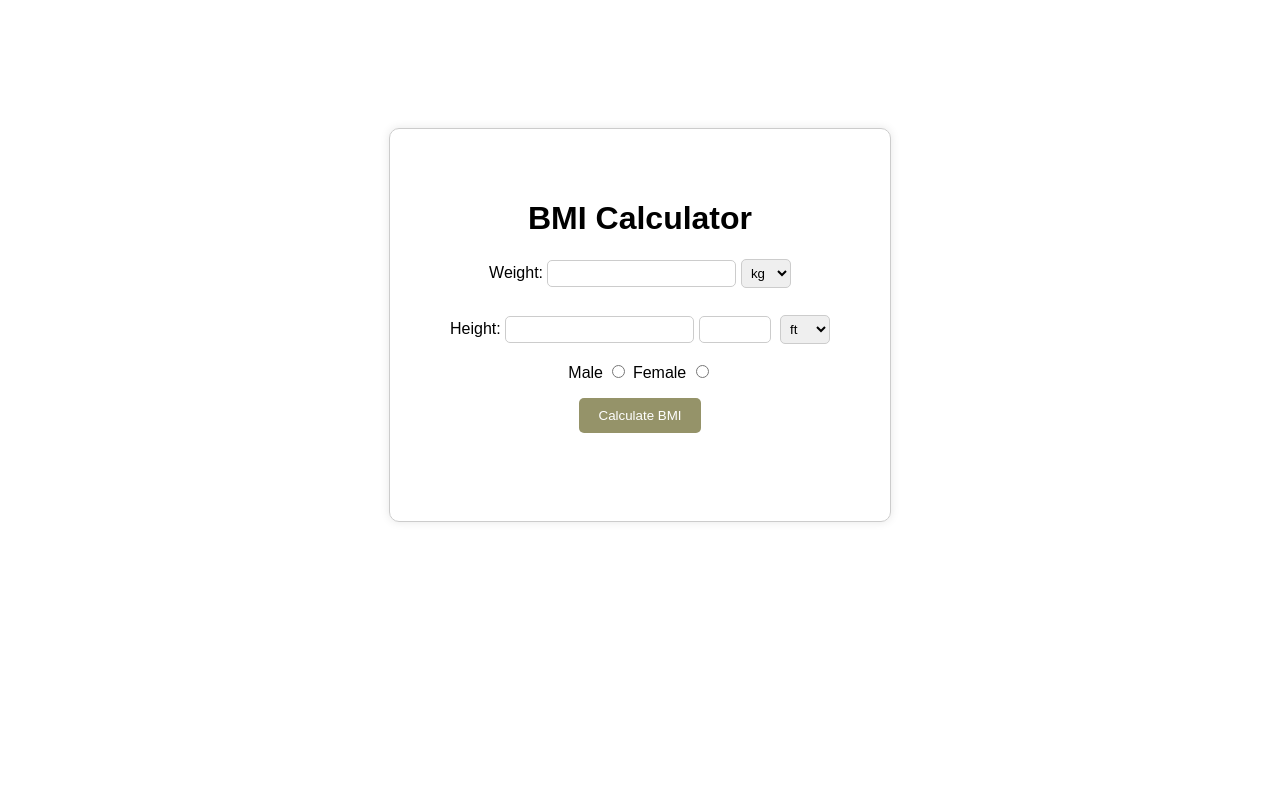
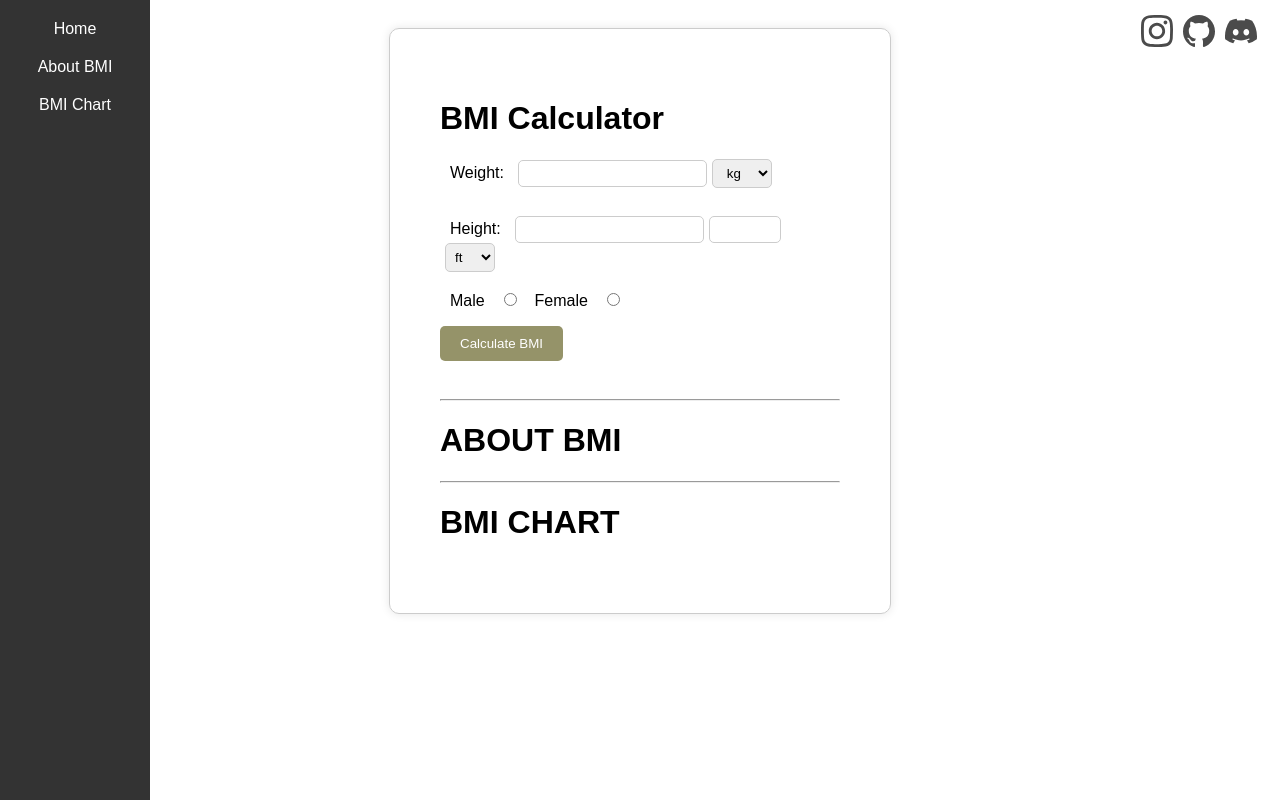
Before and after one commit to Ouiiizi/BMI-Calculator, a plain HTML site: page index.html in a window 1280 px wide. Drawn offline with Linux system fonts and the light colour scheme; a web font is replaced by a local one.

Commit message:
navbar-push

```diff
--- a/index.html
+++ b/index.html
@@ -1,5 +1,4 @@
 <!DOCTYPE html>
-<html lang="en">
 <head>
     <meta charset="UTF-8">
     <meta name="viewport" content="width=device-width, initial-scale=1.0">
@@ -7,11 +6,28 @@
     <link rel="stylesheet" href="main.css">
     <style>
         @import url('https://fonts.googleapis.com/css2?family=MuseoModerno:ital,wght@1,500&display=swap');
+
+
     </style>
 </head>
-<body><center>
+<div class="navbar">
+    <a href="#">Home</a>
+    <a href="about_bmi.html">About BMI</a>
+    <a href="bmi_chart.html">BMI Chart</a>
+</div>
+
+<div class="content">
+    <div class="img_links">
+        <a href="https://discord.com/users/4263138430612930560"><img src="./svg-logos/discord-svgrepo-com.svg"></a>
+        <a href="https://github.com/Ouiiizi"><img src="./svg-logos/github-142-svgrepo-com.svg"></a>
+        <a href="https://www.instagram.com/__weezi/"><img src="./svg-logos/instagram-167-svgrepo-com.svg"></a>
+    </div><br>
+
+    <div class="bmi_calculator">
         <div id="container">
             <h1>BMI Calculator</h1>
+
+
             <form id="BMICalculator" name="BMICalculator">
                 <label for="weight" class="label" >Weight:</label>
                 <input type="number" id="weight" step="any">
@@ -22,7 +38,6 @@
 
                 <label class="label" >Height:</label>
                 <input name="height "type="number" id="heightFt" placeholder="" step="any">
-
                 <input type="number" id="heightIn" placeholder="" step="any" style="margin-top:10px;">
                 <select id="heightUnit" onchange="toggleHeightInputs()">
                     <option value="ft">ft</option>
@@ -32,7 +47,7 @@
 
 
 
-        <label for="genderMale" class="label"> Male</label>
+                <label for="genderMale" class="label" > Male</label>
                 <input type="radio" name="gender" value="male" id="genderMale" class="gender">
                 <label for="genderFemale" class="label"> Female</label>
                 <input type="radio" id="genderFemale" name="gender" value="female" class="gender">
@@ -43,7 +58,15 @@
             <p id="result"></p>
             <p id="genderResult"></p>
             <p id="healthyWeight"></p>
-</div></center>
+
+            <hr>
+
+            <h1>ABOUT BMI</h1>
+            <hr>
+            <h1>BMI CHART</h1>
+        </div>
+    </div>
+</div>
+    </center>
     <script src="main.js"></script>
 </body>
-</html>
--- a/main.css
+++ b/main.css
@@ -1,6 +1,49 @@
+img {
 
+    height: 32px;
+    width: 32px;
+    padding: 5px;
+    float: right;
+    margin-bottom: 10%;
+}
 
+.img_links {
+    text-align: right;
+    margin: 10px;
+}
 
+.img_links a {
+    opacity: 0.7;
+    transition: opacity 0.3s ease-in-out;
+}
+
+.img_links a:hover {
+    opacity: 1;
+}
+
+.navbar {
+    background-color: #333;
+    padding: 10px 0;
+    text-align: center;
+    font-family: "MuseoModerno",sans-serif;
+    width: 150px;
+    position: fixed;
+    top: 0;
+    left: 0;
+    bottom: 0;
+}
+
+.navbar a {
+    color: white;
+    text-decoration: none;
+    padding: 10px 20px;
+    margin: 0 5px;
+    display: block; /* Ensure links take up the full width */
+}
+
+.navbar a:hover {
+    background-color: #555;
+}
 .museomoderno-ExtraLight {
                    font-family: "MuseoModerno-ExtraLight", sans-serif;
                    font-optical-sizing: auto;
@@ -21,7 +64,7 @@
 }
 
 body {
-    margin-top: 10%;
+
     font-family: "MuseoModerno-ExtraLight", sans-serif;
 }
 
@@ -33,9 +76,7 @@ select {
     border-radius: 5px; /* Add border radius */
 }
 
-select:hover {
 
-}
 
 input[type="number"]:hover {
     background-color: #e6e6e6;
@@ -97,3 +138,12 @@ h1 {
 #label {
     font-family: "MuseoModerno-ExtraLight", sans-serif;
 }
+
+
+
+.label {
+    padding: 5px 10px;
+    border-radius: 5px;
+    cursor: pointer;
+    transition: background-color 0.3s ease;
+}
```
Also changed, not shown: main.js (line endings or trailing spaces), svg-logos/discord-svgrepo-com.svg (added), svg-logos/earth.jpg (added), svg-logos/github-142-svgrepo-com.svg (added), svg-logos/instagram-167-svgrepo-com.svg (added), svg-logos/invert-earth.jpg (added). Lines whose indentation alone changed are shown as unchanged.
